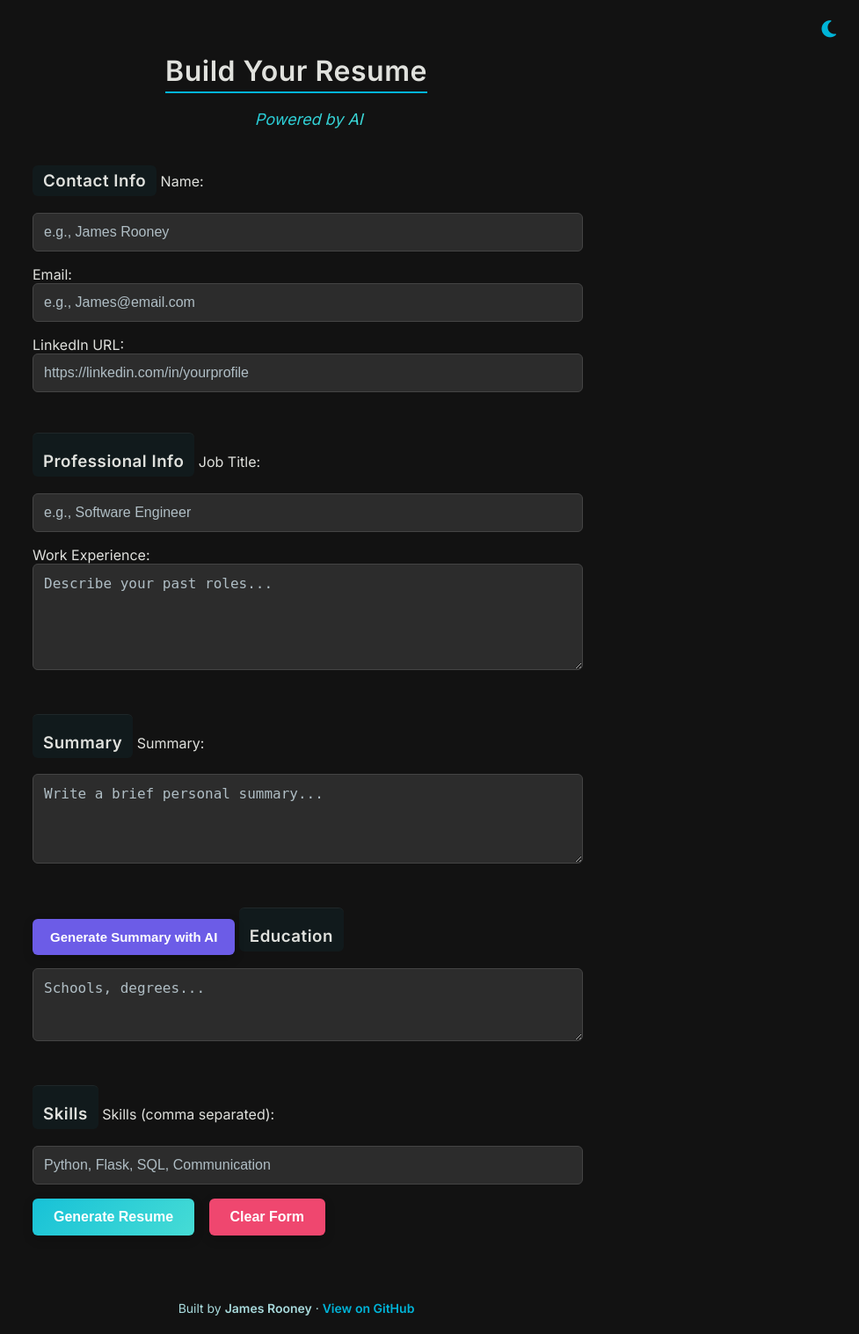
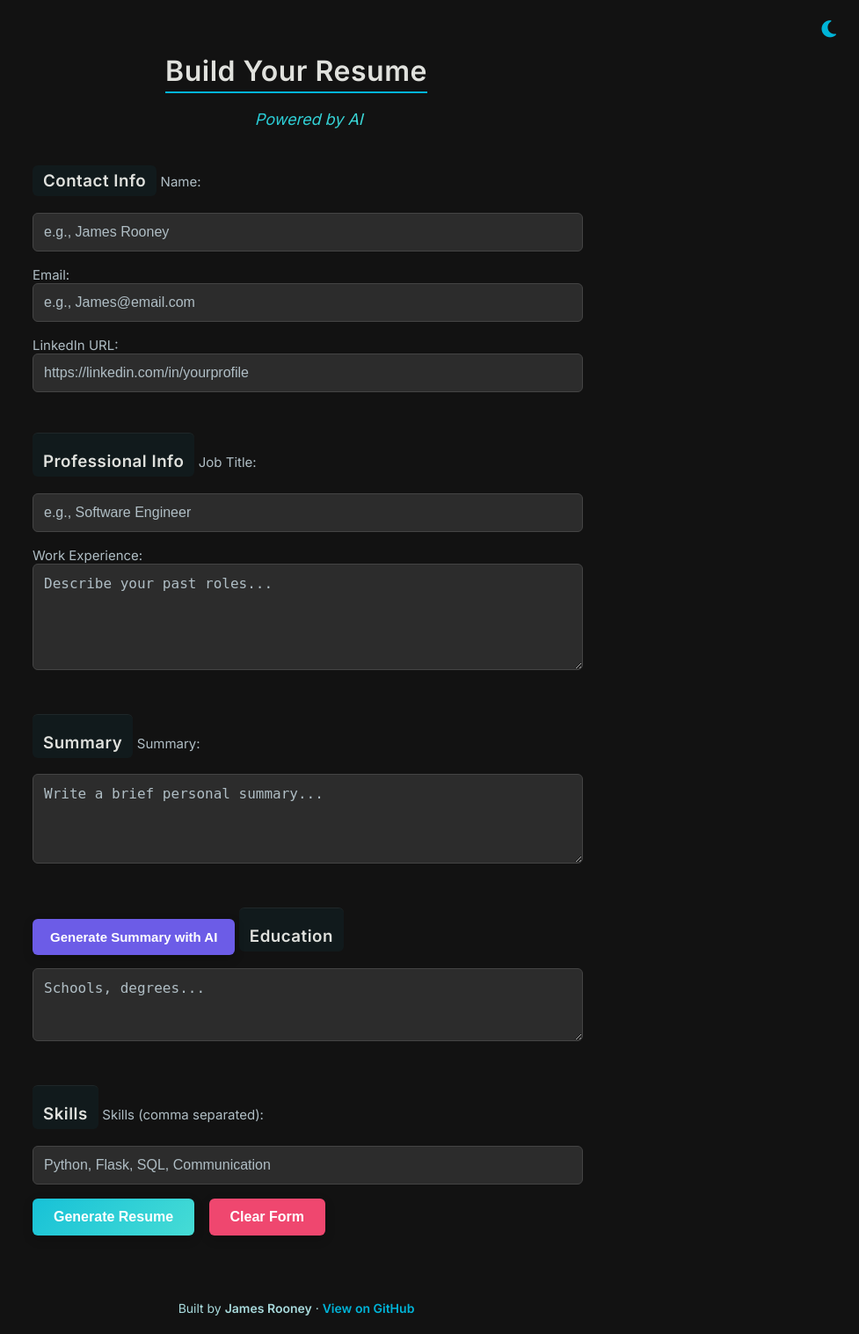
Before and after one commit to jamesr150/resume-builder, a Flask app: page / in a window 1280 px wide. Shown: the top 1517 px of the page at 88% size, without its empty margins (303-1280 px from the left). Run offline with Flask 3, Linux system fonts and the light colour scheme.

Commit message:
subtle label tint

```diff
--- a/static/style.css
+++ b/static/style.css
@@ -360,3 +360,9 @@ textarea:hover {
     padding-top: 20px;
     margin-top: 30px;
   }
+  label {
+    color: #b0bec5;
+    font-size: 15px;
+    font-weight: 500;
+    margin-bottom: 4px;
+  }
```
